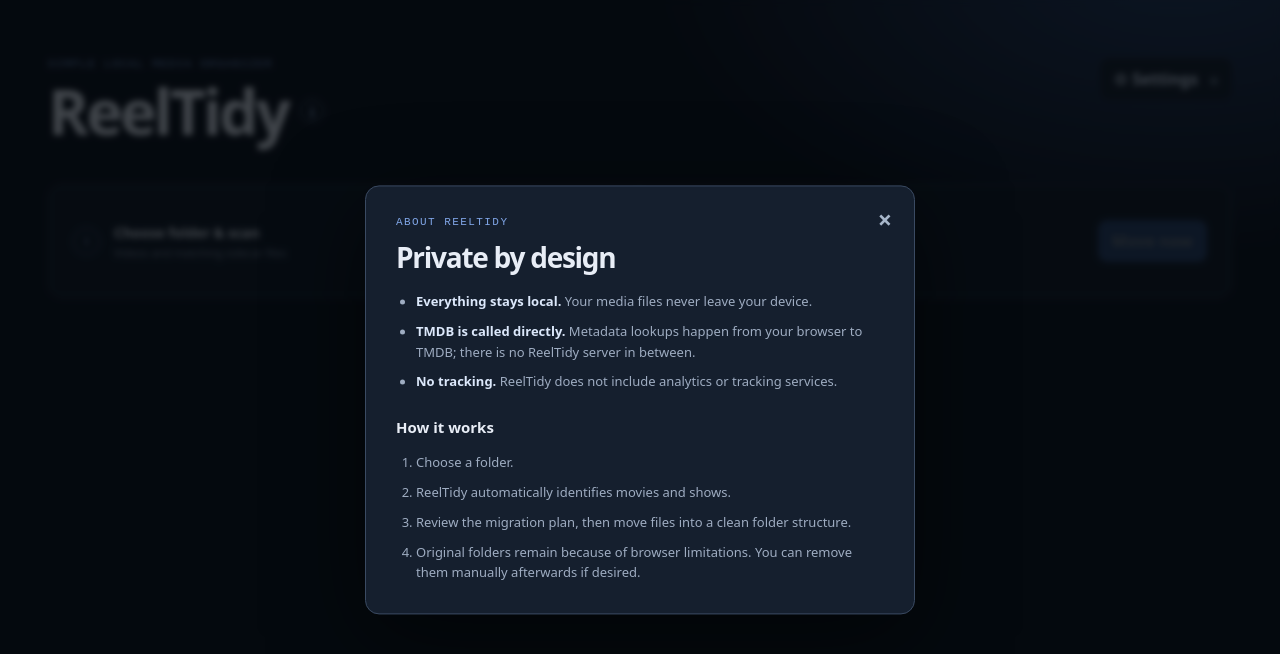
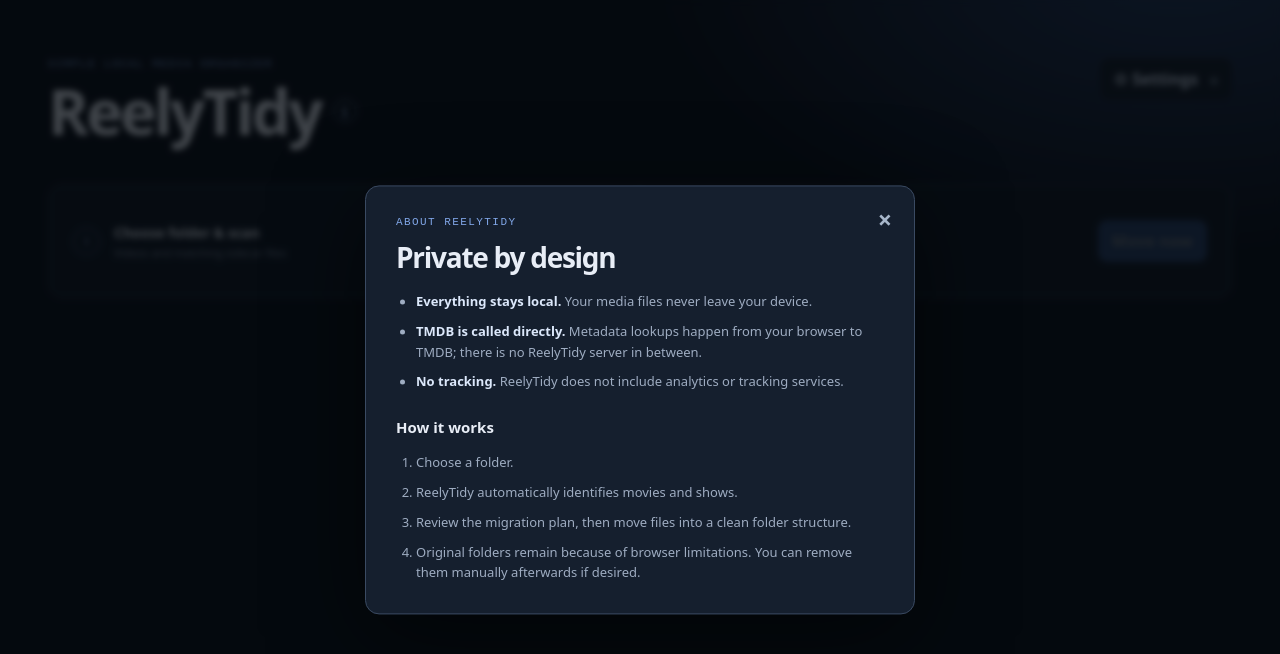
Before and after one commit to FBuervenich/reely-tidy, a Vue app: page / in a window 1280 px wide. Both pictures are taken after a click on the button "About ReelyTidy". Shown: the top 654 px of the page. Built offline with nearby package versions, Linux system fonts and the light colour scheme.

Commit message:
chore: rename app to ReelyTidy

```diff
--- a/index.html
+++ b/index.html
@@ -4,7 +4,7 @@
     <meta charset="UTF-8" />
     <meta name="viewport" content="width=device-width, initial-scale=1.0" />
     <meta name="theme-color" content="#101826" />
-    <title>ReelTidy</title>
+    <title>ReelyTidy</title>
   </head>
   <body>
     <div id="app"></div>
--- a/package.json
+++ b/package.json
@@ -1,5 +1,5 @@
 {
-  "name": "reel-tidy",
+  "name": "reely-tidy",
   "version": "0.1.0",
   "private": true,
   "type": "module",
--- a/src/App.vue
+++ b/src/App.vue
@@ -73,11 +73,11 @@
       <div>
         <p class="eyebrow">SIMPLE LOCAL MEDIA ORGANIZER</p>
         <div class="app-name">
-          <h1>ReelTidy</h1>
+          <h1>ReelyTidy</h1>
           <button
             class="info-button"
             type="button"
-            aria-label="About ReelTidy"
+            aria-label="About ReelyTidy"
             @click="aboutOpen = true"
           >
             i
--- a/src/components/AboutDialog.vue
+++ b/src/components/AboutDialog.vue
@@ -20,20 +20,20 @@
     <button class="close" type="button" aria-label="Close information" @click="emit('close')">
       ×
     </button>
-    <p class="eyebrow">ABOUT REELTIDY</p>
+    <p class="eyebrow">ABOUT REELYTIDY</p>
     <h2>Private by design</h2>
     <ul class="about-list">
       <li><b>Everything stays local.</b> Your media files never leave your device.</li>
       <li>
         <b>TMDB is called directly.</b> Metadata lookups happen from your browser to TMDB; there is
-        no ReelTidy server in between.
+        no ReelyTidy server in between.
       </li>
-      <li><b>No tracking.</b> ReelTidy does not include analytics or tracking services.</li>
+      <li><b>No tracking.</b> ReelyTidy does not include analytics or tracking services.</li>
     </ul>
     <h3>How it works</h3>
     <ol class="about-list">
       <li>Choose a folder.</li>
-      <li>ReelTidy automatically identifies movies and shows.</li>
+      <li>ReelyTidy automatically identifies movies and shows.</li>
       <li>Review the migration plan, then move files into a clean folder structure.</li>
       <li>
         Original folders remain because of browser limitations. You can remove them manually
--- a/src/components/BrowserSupportDialog.vue
+++ b/src/components/BrowserSupportDialog.vue
@@ -9,13 +9,13 @@
       <h2>A Chromium browser is required</h2>
       <p v-if="isFirefox">
         Firefox is a great browser, but it does not currently support the File System Access API
-        required by ReelTidy.
+        required by ReelyTidy.
       </p>
       <p v-else>
-        This browser does not currently support the File System Access API required by ReelTidy.
+        This browser does not currently support the File System Access API required by ReelyTidy.
       </p>
       <p>
-        Please open ReelTidy in a current Chromium-based browser, such as
+        Please open ReelyTidy in a current Chromium-based browser, such as
         <b>Google Chrome, Microsoft Edge, Brave, Opera, Vivaldi, Arc, Helium,</b> or
         <b>Chromium</b>.
       </p>
--- a/src/components/SettingsPage.vue
+++ b/src/components/SettingsPage.vue
@@ -109,7 +109,7 @@
         <h1>Configuration</h1>
         <p class="sub">All values are stored in this browser only.</p>
       </div>
-      <button @click="$emit('back')">← Back to ReelTidy</button>
+      <button @click="$emit('back')">← Back to ReelyTidy</button>
     </div>
     <form class="settings-form" @submit.prevent="save">
       <nav class="settings-tabs" aria-label="Settings sections">
@@ -155,7 +155,7 @@
           <legend>Naming presets</legend>
           <p>
             Build movie and show paths from as many subfolders and filename blocks as you need. The
-            “Standard” preset preserves ReelTidy’s original layout.
+            “Standard” preset preserves ReelyTidy’s original layout.
           </p>
           <p>
             <code>Scene tags</code> starts at a recognised technical marker (such as 2160p, WEB-DL,
```
Also changed, not shown: 1 other file (tests, documents, lock files or other folders).
